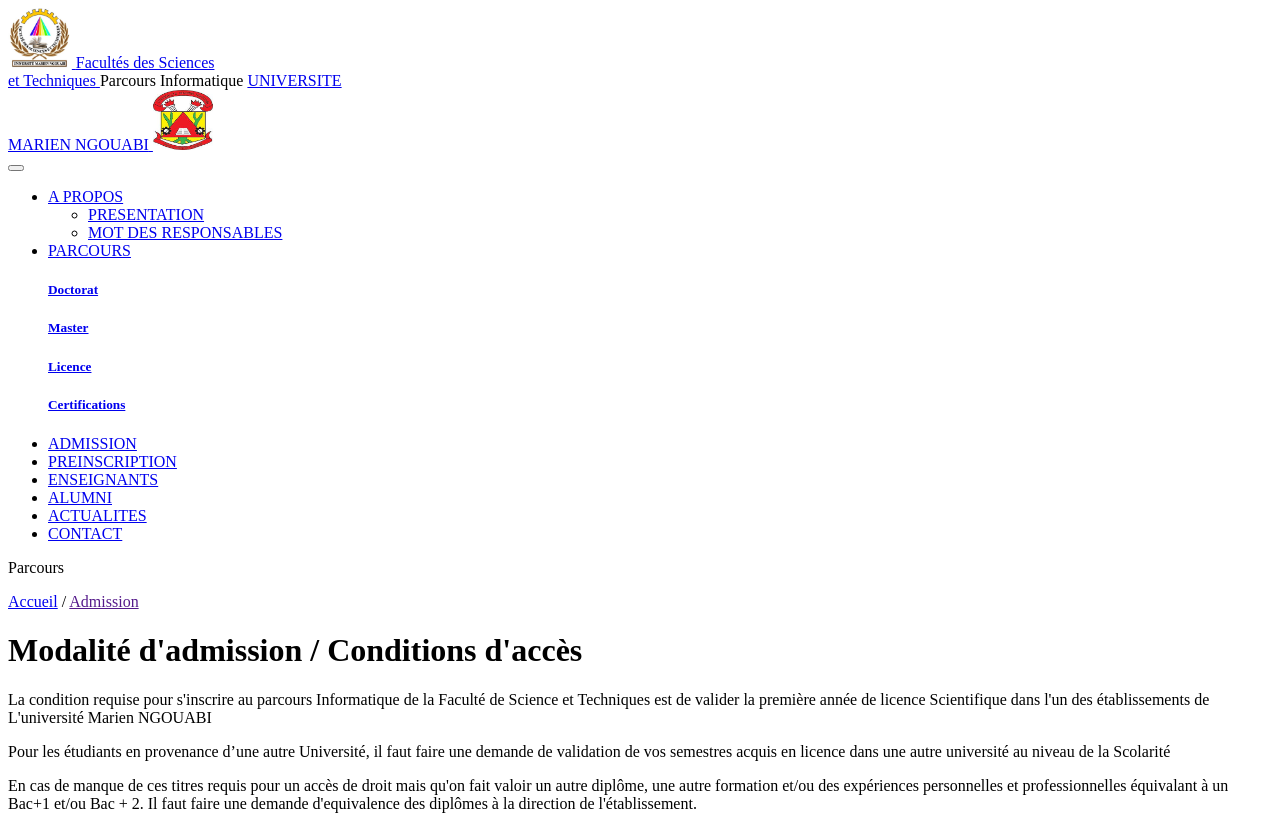
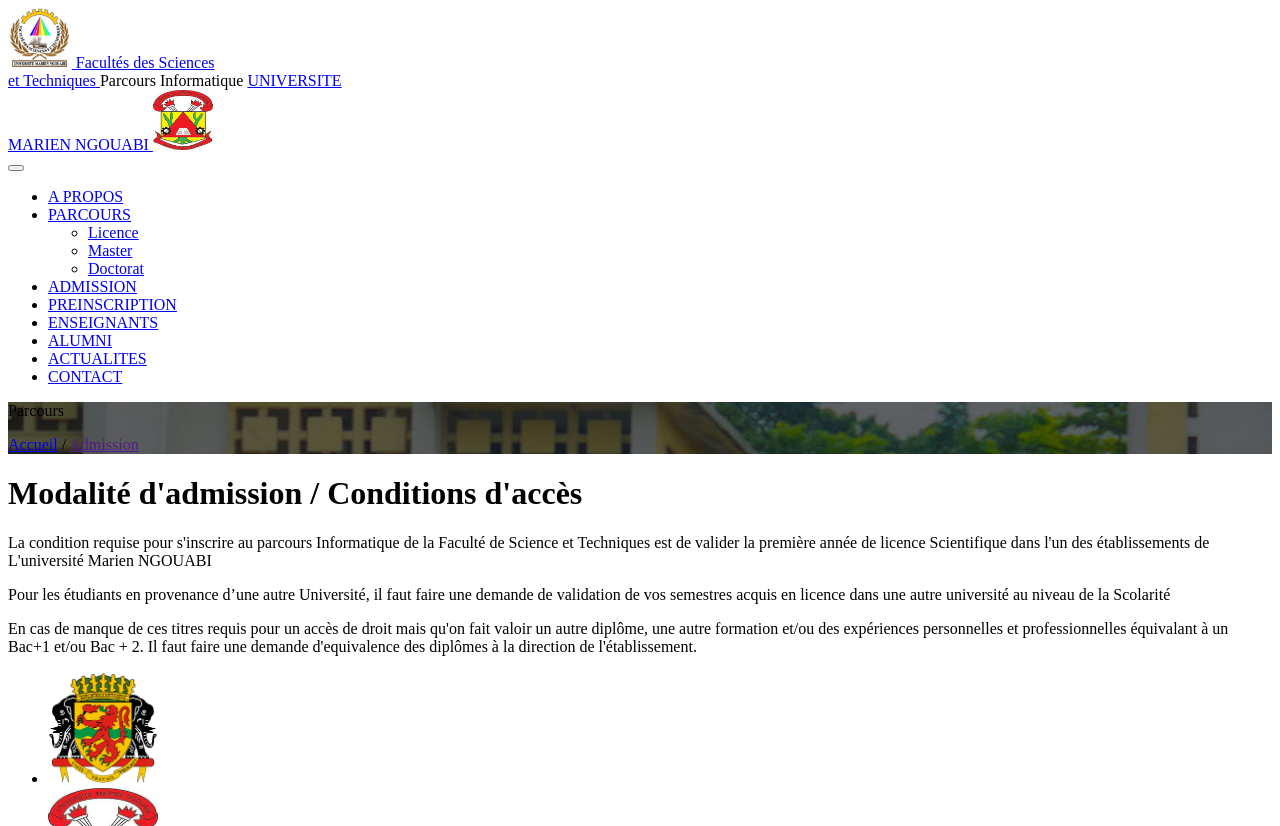
Before and after one commit to jovyzabel/fstInfoWeb, a Symfony app: template templates/parcours/admission.html.twig in a window 1280 px wide. Shown: the top 826 px of the page. Run offline with Twig, Linux system fonts and the light colour scheme; the template is opened without the code that fills it, so the values that code supplies are empty; some libraries are stand-ins or nearby versions.

Commit message:
Modification des dropdowns

```diff
--- a/templates/alumni/_heading.html.twig
+++ b/templates/alumni/_heading.html.twig
@@ -1,6 +1,6 @@
-<div class="specifical-bg-3-testimonial shadow p-5 mb-4">
-    <h1 class="p-5 text-center text-white fs-1">Alumni</h1>
-    <div class="text-center">
+<div class="shadow mb-4" style="background-image: url('{{asset("img/banner.jpg")}}'); background-position: center top;background-repeat: no-repeat;">
+    <div class="text-center  p-5" style="background-color: rgba(0, 0, 0, 0.608)">
+        <h1 class="p-5 text-center text-white fs-1">Alumni</h1>
         <p class="text-white"><a href="{{path('app_home')}}" class="text-decoration-none text-white">Accueil</a> / <a href="" class="text-decoration-none text-muted">{{ sub_link|default('alumni') }}</a></p>
     </div>
 </div>
--- a/templates/contact/_heading.html.twig
+++ b/templates/contact/_heading.html.twig
@@ -1,6 +1,6 @@
-<div class="mb-4 specifical-bg-3-testimonial shadow p-5">
-    <h1 class="p-5 text-center text-white fs-1">Contact</h1>
-    <div class="text-center">
+<div class="mb-4 shadow" style="background-image: url('{{asset("img/banner.jpg")}}'); background-position: center top;background-repeat: no-repeat;">
+    <div class="text-center  p-5" style="background-color: rgba(0, 0, 0, 0.608)">
+        <h1 class="p-5 text-center text-white fs-1">Contact</h1>
         <p class="text-light"><a href="{{path('app_home')}}" class="text-decoration-none text-white">Accueil</a> / <a href="" class="text-decoration-none text-muted">Contact</a></p>
     </div>
 </div>
--- a/templates/header.html.twig
+++ b/templates/header.html.twig
@@ -20,56 +20,27 @@
         </button>
         <div class="collapse navbar-collapse d-lg-flex flex-wrap justify-content-center" id="navbarSupportedContent">
             <ul class="navbar-nav">
-                    <li class="dropdown">
-                        <a class="nav-link px-2 dropdown-toggle  py-3 text-white"
-                            href="#"
-                            role="button"
-                            data-bs-toggle="dropdown"
-                            aria-expanded="false">
-                        A PROPOS
+                    <li>
+                        <a href="{{path('app_parcours_presentation')}}" class="nav-link px-2 py-3 text-white">
+                            A PROPOS
                         </a>
-                        <ul class="dropdown-menu border-0">
+                    </li>
+                    <li class="nav-item dropdown" id="myDropdown">
+                        <a id="coursesMenu" href="{{path('app_specialities_list')}}" class="nav-link px-2 py-3 text-white dropdown-toggle" href="#" data-bs-toggle="dropdown">PARCOURS</a>
+                        <ul class="dropdown-menu">
                             <li>
-                                <a class="dropdown-item header-link "
-                                    href=" {{ path('app_parcours_presentation') }} ">
-                                PRESENTATION
-                                </a>
+                                <a class="dropdown-item" href="{{path('app_formation_cycle', {'slug': 'licence'})}}">Licence</a>
+                                <ul id="licenceItems" class="submenu dropdown-menu"></ul>
                             </li>
                             <li>
-                                <a class="dropdown-item header-link"
-                                    href=" {{ path('app_parcours_chief_word') }}">
-                                MOT DES RESPONSABLES
-                                </a>
+                                <a class="dropdown-item" href="{{path('app_formation_cycle', {'slug': 'master'})}}">Master</a>
+                                <ul id="masterItems" class="submenu dropdown-menu"></ul>
+                            </li>
+                            <li>
+                                <a class="dropdown-item" href="{{path('app_formation_cycle', {'slug': 'doctorat'})}}">Doctorat</a>
+                                <ul id="doctoratItems" class="submenu dropdown-menu"></ul>
                             </li>
                         </ul>
-                    </li>
-                    <li class="nav-item dropdown text-white">
-                        <a id="coursesMenu" href="{{path('app_specialities_list')}}" style="display:none"></a>
-                        <a class="nav-link dropdown-toggle px-2 py-3 text-white" href="{{path('app_formation_cycles')}}" data-bs-toggle="dropdown">
-                            PARCOURS
-                        </a>
-                        <div class="dropdown-menu dropdown-large border-0">
-                            <div class="">
-                                <div class="row">
-                                    <div class="col-lg-3 mb-md-3">
-                                        <h5 class="title fw-200"><a href="{{path('app_formation_cycle', {'slug': 'doctorat'})}}" class="text-dark text-decoration-none">Doctorat</a></h5>
-                                        <ul id="doctoratItems" class="list-unstyled"></ul>
-                                    </div>
-                                    <div class="col-lg-3 mb-md-3">
-                                        <h5 class="title fw-200"><a href="{{path('app_formation_cycle', {'slug': 'master'})}}" class="text-dark text-decoration-none">Master</a></h5>
-                                        <ul id="masterItems" class="list-unstyled"></ul>
-                                    </div>
-                                    <div class="col-lg-3 mb-md-3">
-                                        <h5 class="title fw-200"><a href="{{path('app_formation_cycle', {'slug': 'licence'})}}" class="text-dark text-decoration-none">Licence</a></h5>
-                                        <ul id="licenceItems" class="list-unstyled"></ul>
-                                    </div>
-                                    <div class="col-lg-3 mb-md-3">
-                                        <h5 class="title fw-200"><a href="{{path('app_formation_cycle', {'slug': 'certification'})}}" class="text-dark text-decoration-none">Certifications</a></h5>
-                                        <ul id="doctoratItems" class="list-unstyled"></ul>
-                                    </div>
-                                </div><!-- end row -->
-                            </div>
-                        </div> <!-- dropdown-large.// -->
                     </li>
                     <li>
                         <a href="{{path('app_admission')}}" class="nav-link px-2 py-3 text-white">
--- a/templates/news/_list.html.twig
+++ b/templates/news/_list.html.twig
@@ -51,7 +51,6 @@
                         {{ form_start(form, {'action': path('app_news_result')}) }}
                         <div class="input-group mb-3">
                             {{ form_row(form.searchText, {'label':false, 'attr': {'class':'form-control', 'height':'100%'}}) }}
-
                             <button class="input-group-text btn specifical-bg-3" type="submit">
                                 <i class="fa-solid fa-search text-white"></i>
                             </button>
--- a/templates/parcours/_heading.html.twig
+++ b/templates/parcours/_heading.html.twig
@@ -1,6 +1,6 @@
-<div class="specifical-bg-3-testimonial shadow p-5 mb-4">
-    <p class="p-5 text-center text-white fs-1 fw-bold">Parcours</p>
-    <div class="text-center">
+<div class="shadow mb-4" style="background-image: url('{{asset("img/banner.jpg")}}'); background-position: center top;background-repeat: no-repeat;">
+    <div class="text-center  p-5" style="background-color: rgba(0, 0, 0, 0.608)">
+        <p class="p-5 text-center text-white fs-1 fw-bold">Parcours</p>
         <p class="text-white"><a href="{{path('app_home')}}" class="text-decoration-none text-white">Accueil</a> / <a href="" class="text-decoration-none text-muted">{{ sub_link|default('Presentation') }}</a></p>
     </div>
 </div>
--- a/templates/parcours/admission.html.twig
+++ b/templates/parcours/admission.html.twig
@@ -11,7 +11,7 @@
         <div class="">
             <h1 class="my-3 py-3" data-sal="fade" style="--sal-duration: 3s;">Modalité d'admission / Conditions d'accès</h1>
 			<div class="row my-3">
-				<div class="col-sm-12 col-lg-6" data-sal="slide-left" style="--sal-duration: 2s;">
+				<div class="col-12" data-sal="slide-left" style="--sal-duration: 2s;">
 					<p>
 						La condition requise pour s'inscrire au parcours Informatique de la
 						Faculté de Science et Techniques est de valider la première année de
@@ -32,9 +32,9 @@
 					</p>
 				</div>
 
-				<div class="d-none d-md-none d-lg-block col-lg-6" data-sal="slide-right" style="--sal-duration: 2s;">
+				{# <div class="d-none d-md-none d-lg-block col-lg-6" data-sal="slide-right" style="--sal-duration: 2s;">
 					<img src=" {{asset('img/admission.jpg')}} " class="img-fluid">
-				</div>
+				</div>	 #}
 			</div>
         </div>
     </div>
--- a/templates/pre_registration/_heading.html.twig
+++ b/templates/pre_registration/_heading.html.twig
@@ -1,6 +1,6 @@
-<div class="specifical-bg-3-testimonial shadow p-5 mb-4">
-    <h1 class="p-5 text-center text-white fs-1">Preinscription</h1>
-    <div class="text-center">
+<div class="shadow mb-4" style="background-image: url('{{asset("img/banner.jpg")}}'); background-position: center top;background-repeat: no-repeat;">
+    <div class="text-center  p-5" style="background-color: rgba(0, 0, 0, 0.608)">
+        <h1 class="p-5 text-center text-white fs-1">Preinscription</h1>
         <p class="text-white"><a href="{{path('app_home')}}" class="text-decoration-none text-white">Accueil</a> / <a href="" class="text-decoration-none text-muted">{{ sub_link|default('préinscription') }}</a></p>
     </div>
 </div>
--- a/templates/pre_registration/index.html.twig
+++ b/templates/pre_registration/index.html.twig
@@ -14,10 +14,7 @@
 
 
     <div class="row flex-lg-row-reverse">
-        <div class="col-md-6" data-sal="slide-left" style="--sal-duration: 2s;">
-            <img src="{{asset('img/preinscription_2.png')}}" class="img-fluid" > <!-- center this image within the column -->
-        </div>
-        <div class="col-md-6" data-sal="slide-right" style="--sal-duration: 2s;">
+        <div class="col-12" data-sal="slide-right" style="--sal-duration: 2s;">
             <div class="mb-5">
                 <p>
                     La « Préinscription en ligne » a été initié dans le but de faciliter les inscriptions au Parcours d'Informatique de la Faculté des Sciences et Techniques.
```
Also changed, not shown: assets/dropdown_large.js (+44 -15 lines), assets/styles/app.css (+40 -12 lines), templates/news/index.html.twig (+6 -5 lines), public/img/babindamana.jpg (deleted), public/img/banner.jpg (added), public/img/context.jpg (deleted), public/img/missions.jpg (deleted), public/img/objectifs.jpg (deleted). Lines whose indentation alone changed are shown as unchanged.
